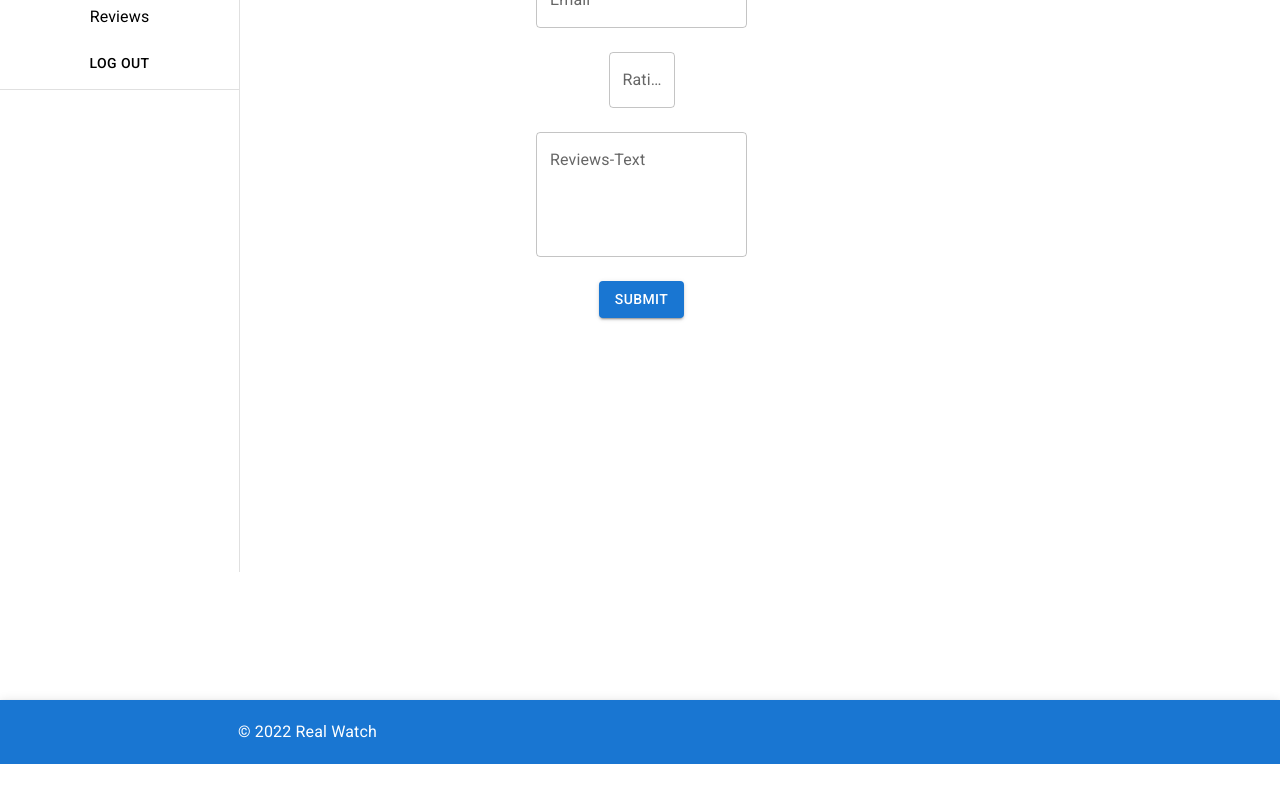
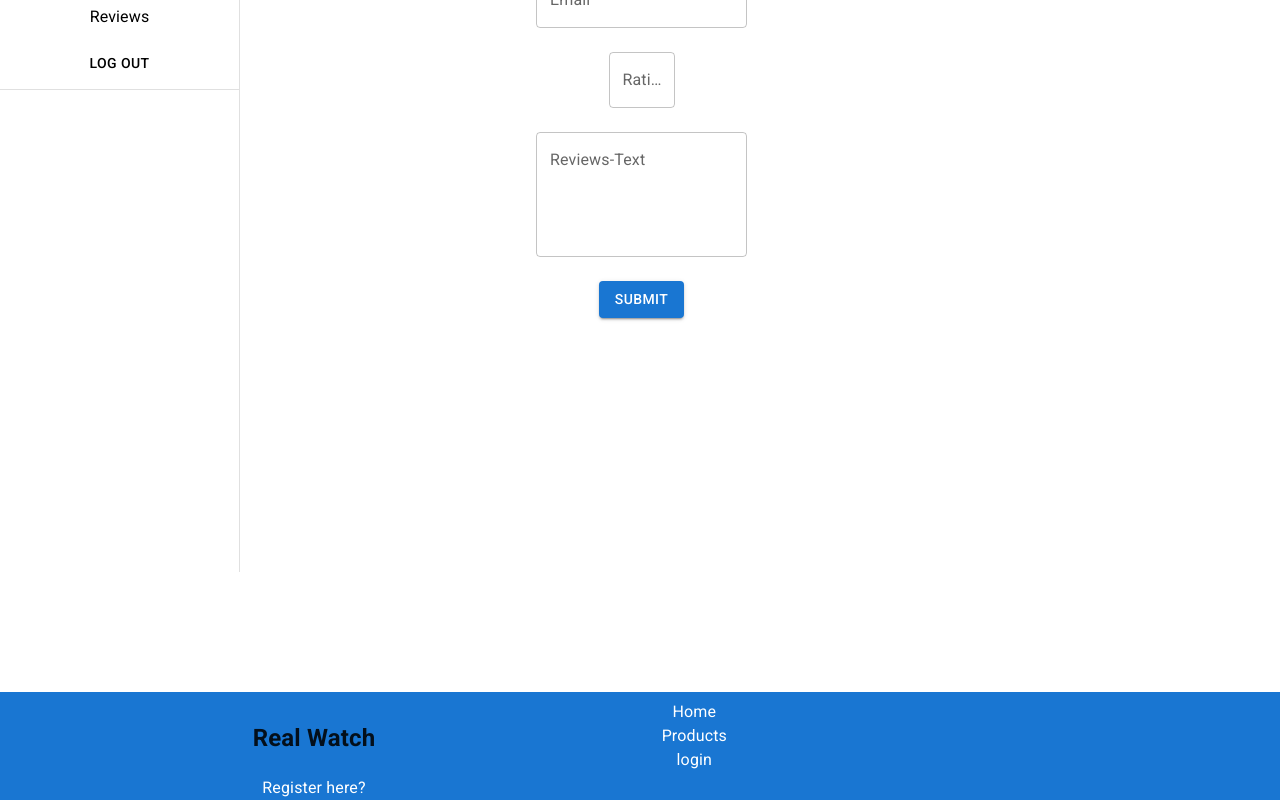
Before and after one commit to Asif-Ul-Karim-Nabir/real-watch-client-side, a React (Create React App) app: page /dashboard/reviews in a window 1280 px wide. Shown: the part 228-1028 px from the top of the page. Before the commit the page ends 992 px from the top, so only its background shows below. Built offline with nearby package versions, Linux system fonts and the light colour scheme; no server answers.

Commit message:
third-commit

```diff
--- a/src/Pages/DashBoard/DashBoard/DashBoard.js
+++ b/src/Pages/DashBoard/DashBoard/DashBoard.js
@@ -120,7 +120,7 @@ function DashBoard(props) {
       </Box>
          <Switch>
           <Route exact path="/dashboard">
-          <h3>Welcome to our DashBoard !!</h3>
+          <h3 style={{height:'100vh'}}>Welcome to our DashBoard !!</h3>
           </Route>
           <Route path="/dashboard/order">
             <MyOrder></MyOrder>
--- a/src/Pages/DashBoard/MyOrder/MyOrder.js
+++ b/src/Pages/DashBoard/MyOrder/MyOrder.js
@@ -11,20 +11,15 @@ import { Button, Grid } from '@mui/material';
 const MyOrder = ( ) => {
     const [deletes, setDeletes] = useState({})
     const [order, setOrder] = useState([])
-console.log(order?.price);
+console.log(deletes?.price);
     useEffect( () => {
         fetch('https://peaceful-journey-32516.herokuapp.com/orders')
         .then(res=>res.json())
         .then(data=>setOrder(data))
     },[])
     const handleDelete = () =>{
-        fetch(`http://localhost:4000/orders/${order?._id}`,{
-            method: 'DELETE',
-            headers: {
-                'content-type': 'application/json'
-            },
-            body: JSON.stringify(deletes)
-        })
+      console.log('delete')
+        fetch(`http://localhost:4000/orders/${deletes.id}`,)
         .then(res=>res.json())
         .then(data=>{
             console.log(data)
--- a/src/Pages/DashBoard/Purchase/Purchase.js
+++ b/src/Pages/DashBoard/Purchase/Purchase.js
@@ -49,10 +49,11 @@ const Purchase = () => {
         .then(data=>{
             console.log(data);
         })
+        alert('order successfull.')
         e.preventDefault()
     }
     return (
-        <div style={{height:'100vh'}}>
+        <div style={{marginBottom:'5%'}}>
             <h1>{product?.name}</h1>
             <Grid container rowSpacing={1} columnSpacing={{ xs: 1, sm: 2, md: 3 }}>
             <Grid  item xs={12} md={6}>
--- a/src/Pages/Footer/Footer.js
+++ b/src/Pages/Footer/Footer.js
@@ -1,18 +1,23 @@
-import { AppBar, Container, Toolbar, Typography } from '@mui/material';
 import React from 'react';
+import { Grid } from '@mui/material';
+import { Link } from 'react-router-dom';
 
 const Footer = () => {
     return (
-        <div >
-           <AppBar position="static" color="primary">
-          <Container maxWidth="md">
-            <Toolbar>
-              <Typography variant="body1" color="inherit">
-                © 2022 Real Watch
-              </Typography>
-            </Toolbar>
-          </Container>
-        </AppBar>
+        <div style={{backgroundColor:'#1976D2'}}>
+            <Grid container rowSpacing={1} columnSpacing={{ xs: 1, sm: 2, md: 3 }}>
+            <Grid item xs={6}>
+            <h2 className="text-white">Real Watch</h2>
+                <Link style={{textDecoration:'none',color:'white'}} to="/register">Register here?</Link>
+            </Grid>
+            <Grid item xs={1}>
+            <Link style={{textDecoration:'none',color:'white'}} to="/home">Home</Link><br />
+                <Link style={{textDecoration:'none',color:'white'}} to="/products">Products</Link><br />
+                <Link style={{textDecoration:'none',color:'white'}} to="/login">login</Link>
+            </Grid>
+
+            </Grid>
+
         </div>
     );
 };
--- a/src/Pages/Home/Review/Review.js
+++ b/src/Pages/Home/Review/Review.js
@@ -17,7 +17,7 @@ const Review = ({review}) => {
             <Typography variant="body2" color="text.secondary">
             {email}
             </Typography>
-            <Rating name="read-only" value={ratings} readOnly />
+            <Rating name="read-only"  value={parseFloat(ratings)} readOnly />
             <Typography gutterBottom variant="h5" component="div">
              {review_text}
             </Typography>
--- a/src/Pages/Home/Reviews/Reviews.js
+++ b/src/Pages/Home/Reviews/Reviews.js
@@ -1,7 +1,6 @@
 import React, { useEffect, useState } from 'react';
 import Grid from '@mui/material/Grid';
-import Box from '@mui/material/Box';
-import { Container, Typography } from '@mui/material';
+import { Typography } from '@mui/material';
 import Review from '../Review/Review';
 
 const Reviews = () => {
--- a/src/Pages/Login/PrivateRoute/PrivateRoute.js
+++ b/src/Pages/Login/PrivateRoute/PrivateRoute.js
@@ -1,9 +1,11 @@
+import { CircularProgress } from '@mui/material';
 import React from 'react';
 import { Redirect, Route } from 'react-router';
 import useAuth from '../../hooks/useAuth/useAuth';
 
 const PrivateRoute = ({ children, ...rest }) => {
-    const {user} = useAuth()
+    const {user,isLoading} = useAuth()
+    if(isLoading){return <CircularProgress/>}
     return (
         <Route
             {...rest}
--- a/src/Pages/Login/Register/Register.js
+++ b/src/Pages/Login/Register/Register.js
@@ -2,12 +2,12 @@ import React, { useState } from 'react';
 import Box from '@mui/material/Box';
 import TextField from '@mui/material/TextField';
 import Grid from '@mui/material/Grid';
-import { Button, Typography } from '@mui/material';
+import { Alert, Button, CircularProgress, Typography } from '@mui/material';
 import { NavLink,useHistory } from 'react-router-dom';
 import useAuth from '../../hooks/useAuth/useAuth';
 
 const Register = () => {
-    const {registerUser, signInUsingGoogle} = useAuth()
+    const {user,error,registerUser, signInUsingGoogle,isLoading} = useAuth()
     const [logInData, setLoginData] = useState({});
     const history = useHistory()
 
@@ -33,7 +33,7 @@ const Register = () => {
                     <Typography variant="h6" component="div" sx={{ flexGrow: 1 }}>
                     Please Register
                     </Typography>
-                    <form onSubmit={handleLogInSubmit}>
+                    {!isLoading &&<form onSubmit={handleLogInSubmit}>
                     <TextField
                     sx={{width:'50%',marginBottom:'15px'}}
                     label="Your Email"
@@ -64,9 +64,12 @@ const Register = () => {
                     /> <br /> <br />
                     <Button sx={{width:'50%'}}  type="submit"  variant="contained" >Register</Button><br /> <br />
                     <NavLink style={{textDecoration:'none',color:'blue'}} to="/login">Already Registered? Please LogIn.</NavLink>
-                    </form>
                     <div>-----------------------------------</div>
                     <Button sx={{width:'25%'}}  type="submit"  variant="contained" onClick={signInUsingGoogle}>Sign In Google</Button>
+                    </form>}
+                    {isLoading && <CircularProgress />}
+                    {user?.email && <Alert severity="success">User Registered Successfully!</Alert>}
+                    {error && <Alert severity="error">{error}</Alert>}
                 </Grid>
                 <Grid item  xs={12} md={6}>
 
--- a/src/Pages/hooks/useFirebase/useFirebase.js
+++ b/src/Pages/hooks/useFirebase/useFirebase.js
@@ -6,11 +6,13 @@ initializeFirebase()
 
 const useFirebase = () => {
     const [user, setUser] = useState({})
+    const [isLoading, setIsLoading] = useState(true)
     const [error, setError] = useState('')
     const auth = getAuth();
     const googleProvider = new GoogleAuthProvider();
 
     const registerUser = (email,password,history) => {
+        setIsLoading(true)
     createUserWithEmailAndPassword(auth, email, password)
     .then((result) => {
         const user = result.user;
@@ -22,9 +24,11 @@ const useFirebase = () => {
     .catch((error) => {
         setError(error.message)
         console.log(error);
-    });
+    })
+    .finally(()=> setIsLoading(false))
     }
     const logInUser = (email,password,location,history) =>{
+        setIsLoading(true)
     signInWithEmailAndPassword(auth, email, password)
     .then((result) => {
         const destination = location?.state?.from || '/'
@@ -33,7 +37,8 @@ const useFirebase = () => {
     })
     .catch((error) => {
         setError(error.message)
-    });
+    })
+    .finally(()=> setIsLoading(false))
     }
 
     useEffect( ()=> {
@@ -44,6 +49,7 @@ const useFirebase = () => {
             else{
                 setUser({})
             }
+            setIsLoading(false)
         }))
         return () => unsubscribe
     },[])
@@ -59,16 +65,19 @@ const useFirebase = () => {
     }
 
     const logOut = () => {
+        setIsLoading(true)
         signOut(auth).then(() => {
             // Sign-out successful.
           }).catch((error) => {
             // An error happened.
-          });
+          })
+          .finally(()=> setIsLoading(false))
     }
 
     return {
         user,
         error,
+        isLoading,
         registerUser,
         logInUser,
         signInUsingGoogle,
```
Also changed, not shown: src/Pages/Login/Login/Login.js (+9 -6 lines).
